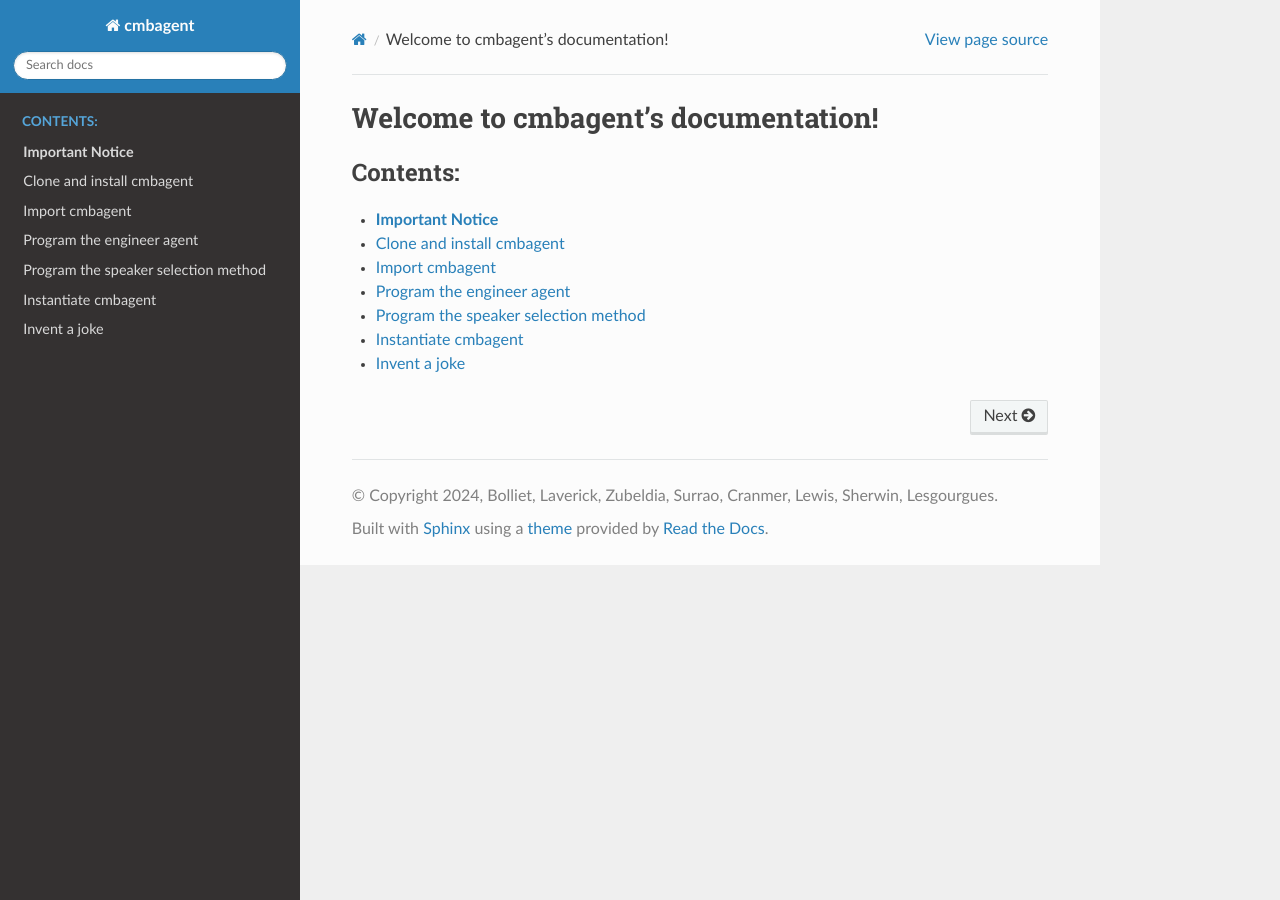
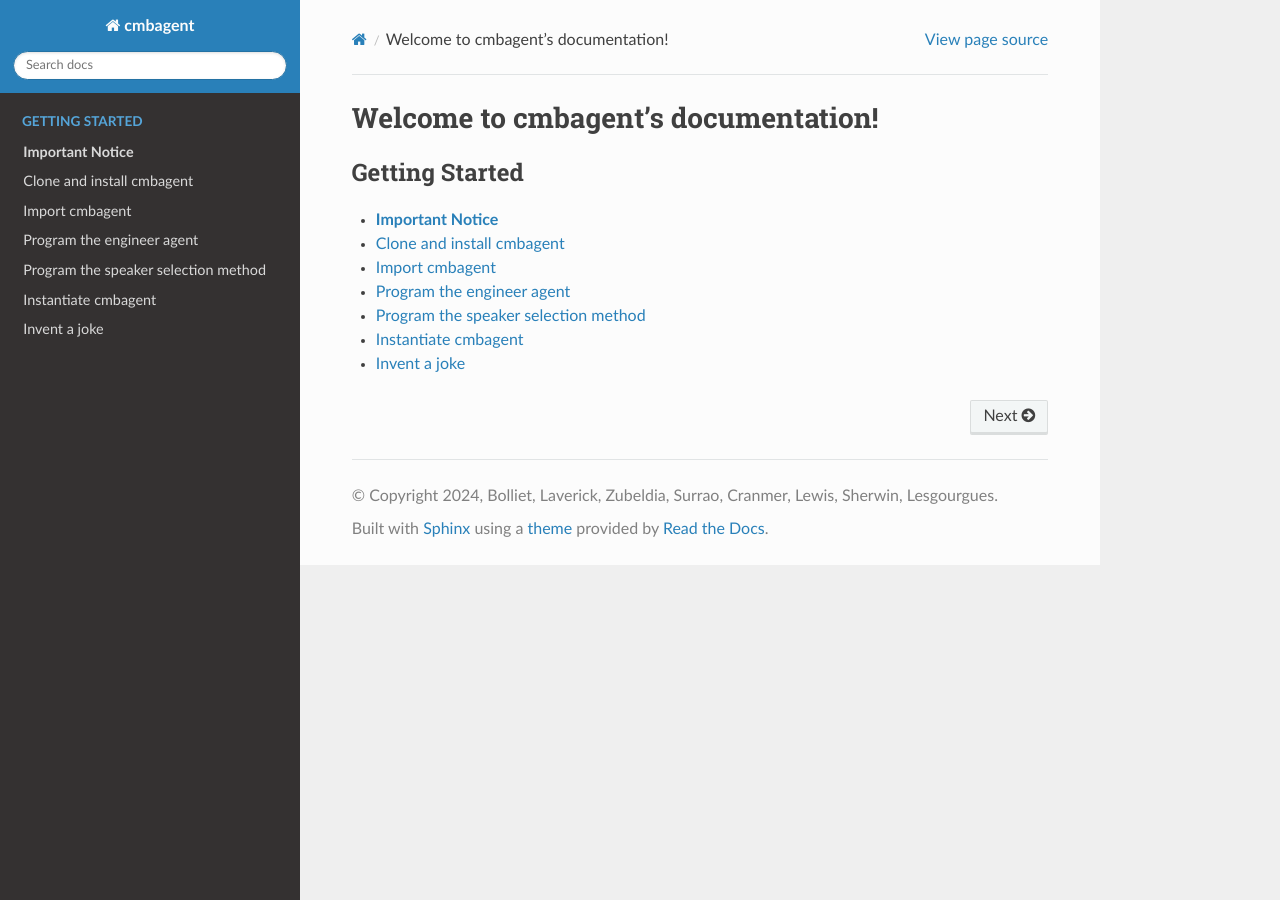
Before and after one commit to CMBAgents/cmbagent, a Sphinx documentation site: the page built from docs/index.rst, in a window 1280 px wide. Built offline with Sphinx 7.4.7 and the Read the Docs theme 2.0.0, drawn with Linux system fonts in a browser that asks for light colours.

Commit message:
Update index.rst

```diff
--- a/docs/index.rst
+++ b/docs/index.rst
@@ -7,8 +7,8 @@ Welcome to cmbagent's documentation!
 ====================================
 
 .. toctree::
-   :maxdepth: 2
-   :caption: Contents:
+   :maxdepth: 3
+   :caption: Getting Started
 
 
    notebooks/1_getting_started
```
